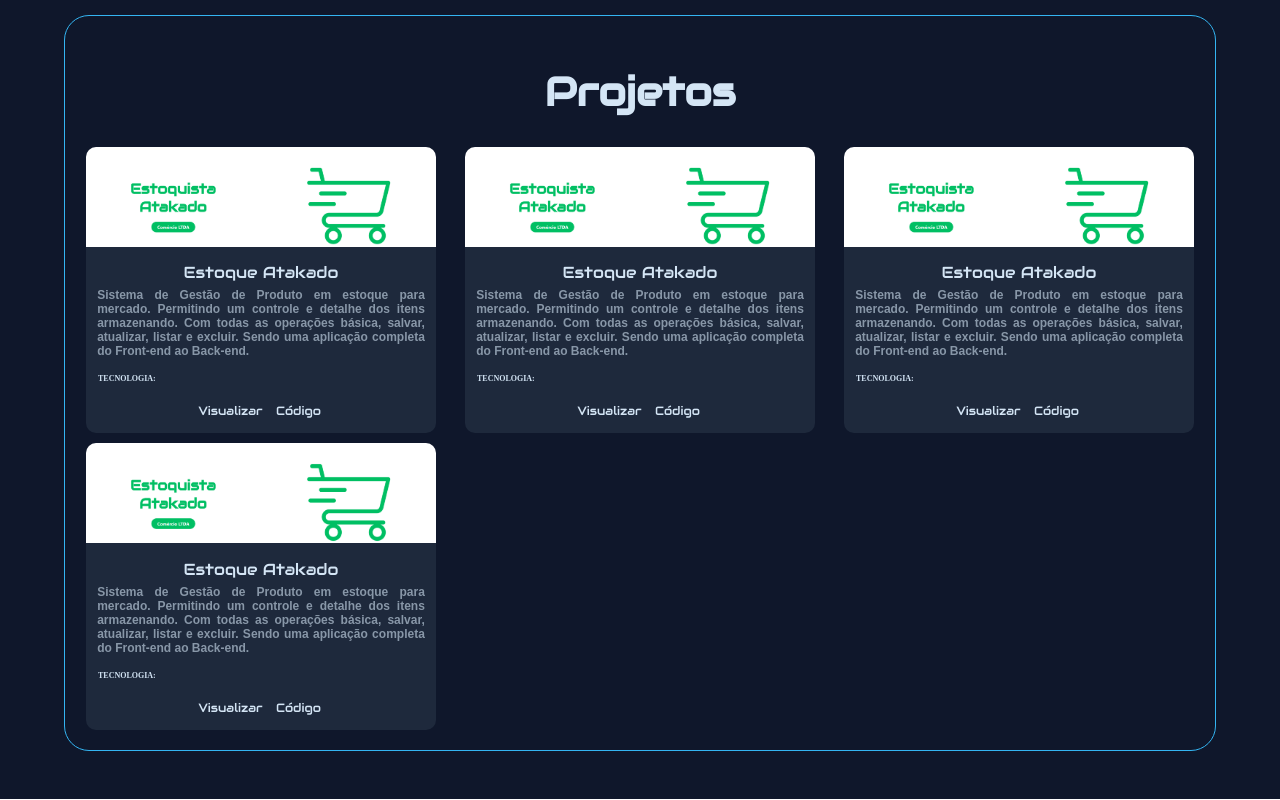
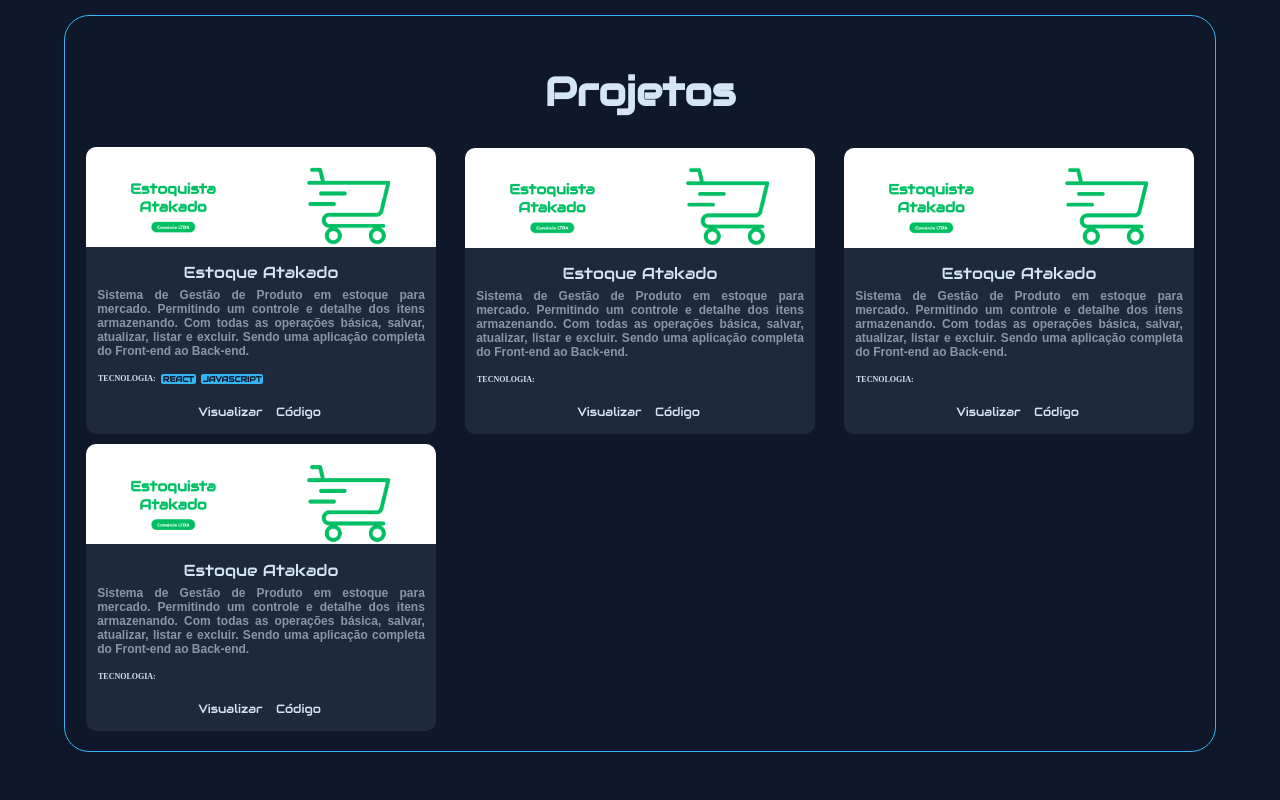
Before and after one commit to HenriqueMart/Portifolio_DevMartins, a React (Create React App) app: page / in a window 1280 px wide. Shown: the part 1633-2433 px from the top of the page. Built offline with nearby package versions, Linux system fonts and the light colour scheme.

Commit message:
Feat: add new components Tag

```diff
--- a/src/components/Card/Card.jsx
+++ b/src/components/Card/Card.jsx
@@ -1,8 +1,11 @@
 import Style from './Card.module.css';
 import Button from '../Button/Button';
+import { Tag } from './Tag/Tag';
 
 
-export function Card({img, titule, descricao, deploy, code}){
+export function Card({img, titule, descricao, deploy, code, tech = []}){
+    console.log(tech);
+
     return(
         <>
             <div className={Style.container}>
@@ -16,16 +19,23 @@ export function Card({img, titule, descricao, deploy, code}){
 
                     </div>
                     <div className={Style.tech}>
-                        <p >Tecnologia: </p>
+                        <p >Tecnologia:</p>
+                        {tech.map((item, index) => ( // Lógica para Tag passada por props por array
+                            <Tag key={index} tech={item}/>
+                        ))}
                     </div>
                     <div className={Style.button}>{
                         deploy && (
-                            <a href={deploy} target='_blank'>
+                            <a href={deploy}
+                            target='_blank'
+                            >
                                 <Button title="Visualizar"/>
                             </a>
                         )}
                         {code && (
-                            <a href={code} target='_blank'>
+                            <a href={code}
+                            target='_blank'
+                            >
                                 <Button title="Código"/>
                             </a>
 
--- a/src/components/Card/Card.module.css
+++ b/src/components/Card/Card.module.css
@@ -43,6 +43,8 @@
 }
 
 .tech{
+    display: flex;
+    gap: 5px;
     margin: 0 0.75rem;
     font-size: 8px;
     font-weight: bolder;
--- /dev/null
+++ b/src/components/Card/Tag/Tag.jsx
@@ -0,0 +1,10 @@
+import style from './Tag.module.css'
+
+export function Tag({tech}){
+
+    return(
+        <div className={style.tag}>
+            <p>{tech}</p>
+        </div>
+    )
+}
--- /dev/null
+++ b/src/components/Card/Tag/Tag.module.css
@@ -0,0 +1,11 @@
+.tag{
+    display: flex;
+    flex-direction: row;
+    padding: 0 2px;
+    border-radius: 2px;
+    font-size: 0.5rem;
+    background-color: var(--color-text_second);
+    font-family: var(--font-first);
+    color: var(--color-third);
+    font-weight: 600;
+}
--- a/src/pages/HomePage/HomePage.jsx
+++ b/src/pages/HomePage/HomePage.jsx
@@ -51,6 +51,8 @@ export default function HomePage(){
                                         descricao="Sistema de Gestão de Produto em estoque para mercado. Permitindo um controle e detalhe dos itens armazenando. Com todas as operações básica, salvar, atualizar, listar e excluir. Sendo uma aplicação completa do Front-end ao Back-end."
                                         code="https://github.com/HenriqueMart/estoqueAtakado"
                                         deploy="https://henriquemart.github.io/estoqueAtakado/"
+                                        tech={['React','JavaScript']}
+
                                     />
                                     <Card
                                         img={card1}
```
